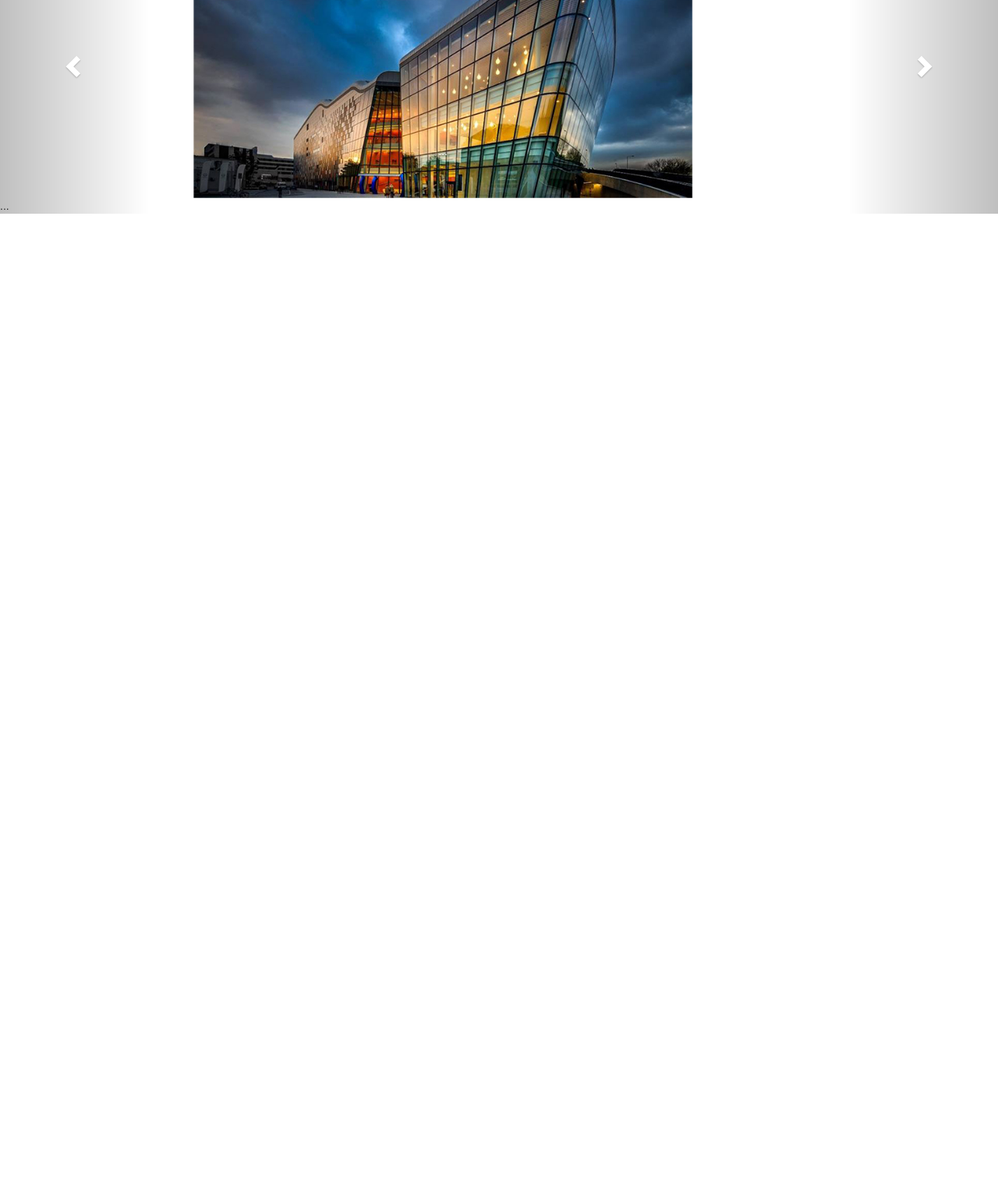
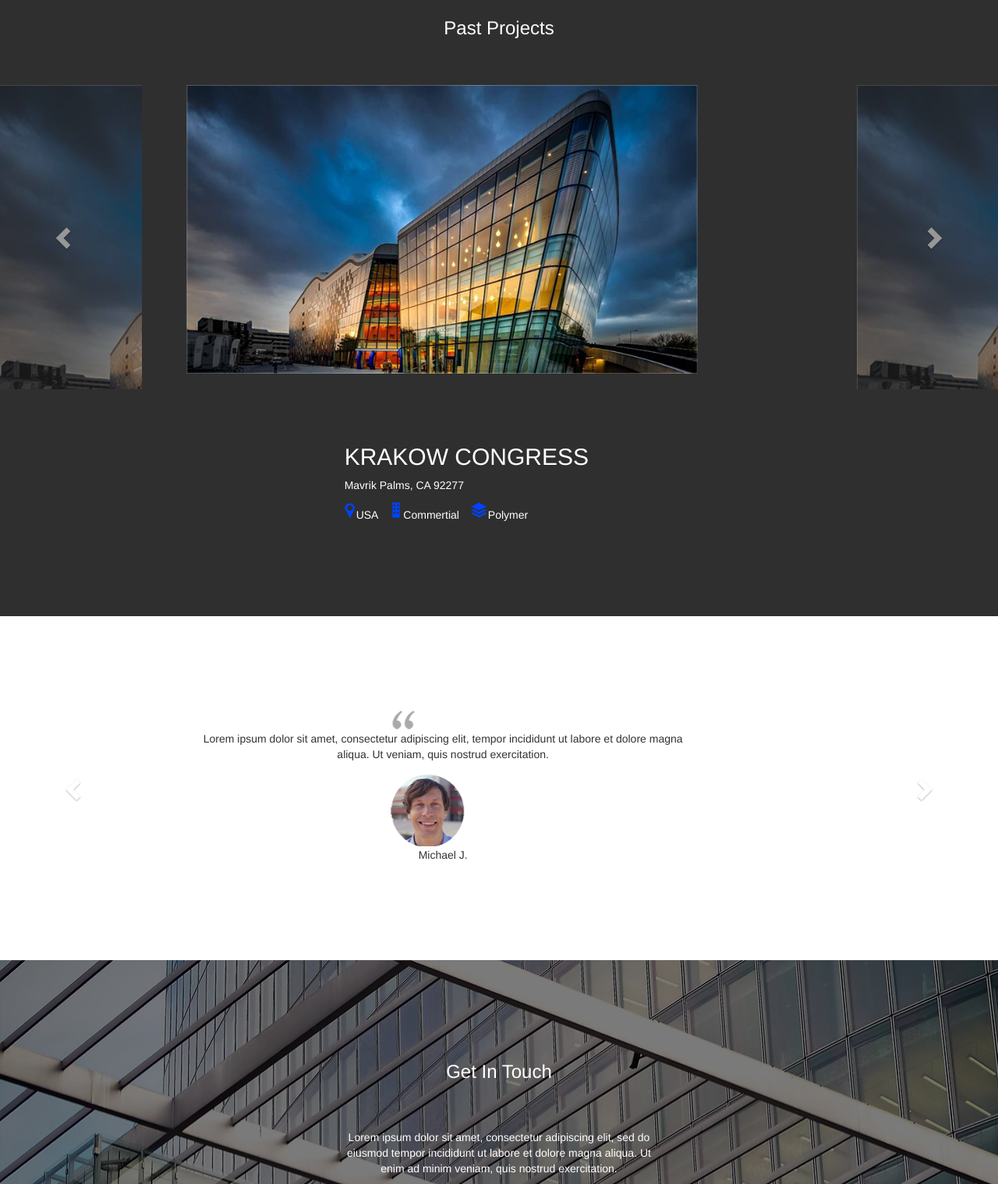
Before and after one commit to Marina-H-S/Mavrik-Home, a plain HTML site: page index.html in a window 1280 px wide. Shown: the part 2555-4073 px from the top of the page at 78% size. Before the commit the page ends 2829 px from the top, so only its background shows below. Drawn offline with Linux system fonts and the light colour scheme; a web font is replaced by a local one.

Commit message:
add coments block

```diff
--- a/css/main.css
+++ b/css/main.css
@@ -163,3 +163,66 @@ nav {
 .item {
 	padding:0 25%;
 }
+/*PAST PROJECTS SECTION*/
+.past_projects {
+	background-color: #2f2f2f;
+	color:#fff;
+	padding: 110px 0 110px 0;
+}
+.past_projects h3{
+	text-align: center;
+	padding-bottom: 50px;
+}
+.past_projects h2{
+	padding-top: 50px;
+}
+
+.past_projects li{
+
+	list-style-type: none;
+text-align: center;
+}
+.past_projects #li1:before{
+	content: url(../img/pointer.png);
+}
+.past_projects #li2:before{
+	content: url(../img/home.png);
+}
+.past_projects #li3:before{
+	content: url(../img/layers.png);
+}
+/*COMENT SECTION*/
+.coments {
+	background-color: #fff;
+	padding: 115px 0 115px 0;
+	text-align: center;
+}
+
+.carousel-control.left {
+	background-image: url(../img/galery.jpg);
+}
+.carousel-control.right {
+	background-image: url(../img/galery.jpg);
+}
+.left_arow.carousel-control.left {
+	background-image: none;
+}
+.right_arow.carousel-control.right {
+	background-image: none;
+}
+.coments .item img {
+	margin-left: 250px;
+}
+/*FORM SECTION*/
+.form_section {
+	background-image: url(../img/fon.png);
+	color: #fff;
+}
+.form_section h3{
+	padding-top: 110px;
+	text-align: center;
+}
+.form_section p{
+	padding-top:50px;
+	text-align: center;
+}
--- a/index.html
+++ b/index.html
@@ -212,16 +212,16 @@
 		</div>
 		<button class="info_btn btn">LEARN MORE</button>
 	</section>
-	<section class="past_projects">
-		<div class="container-fluid">
+	<section>
+		<div class="container-fluid past_projects">
+
 			<div class="row">
+				<div class="col-md-4 col-md-offset-4">
+					<h3>Past Projects</h3>
+				</div>
+
 				<div id="carousel-example-generic" class="carousel slide" data-ride="carousel">
-  <!-- Indicators -->
-  <!-- <ol class="carousel-indicators">
-    <li data-target="#carousel-example-generic" data-slide-to="0" class="active"></li>
-    <li data-target="#carousel-example-generic" data-slide-to="1"></li>
-    <li data-target="#carousel-example-generic" data-slide-to="2"></li>
-  </ol> -->
+
 
   <!-- Wrapper for slides -->
   <div class="carousel-inner" role="listbox">
@@ -238,9 +238,7 @@
       </div>
     </div>
     ...
-  </div>
-
-  <!-- Controls -->
+      <!-- Controls -->
   <a class="left carousel-control" href="#carousel-example-generic" role="button" data-slide="prev">
     <span class="glyphicon glyphicon-chevron-left" aria-hidden="true"></span>
     <span class="sr-only">Previous</span>
@@ -249,10 +247,96 @@
     <span class="glyphicon glyphicon-chevron-right" aria-hidden="true"></span>
     <span class="sr-only">Next</span>
   </a>
+  </div>
+
+
+</div>
+			</div>
+			<div class="col-md-4 col-md-offset-4">
+			<h2>KRAKOW CONGRESS</h2>
+			<p>Mavrik Palms, CA 92277
+</p>
+
+
+</div>
+<div class="col-md-6 col-md-offset-4">
+<ul class="list-inline">
+			<li id="li1">USA</li>
+			<li id="li2">Commertial</li>
+			<li id="li3">Polymer</li>
+		</ul>
+	</div>
+		</div>
+	</section>
+
+	</section>
+	<section class="coments">
+		<div class="container-fluid">
+			<div class="row">
+				<div id="carousel-example-coment" class="carousel slide" data-ride="carousel">
+  <!-- Indicators -->
+  <ol class="carousel-indicators">
+    <li data-target="#carousel-example-coment" data-slide-to="0" class="active"></li>
+    <li data-target="#carousel-example-coment" data-slide-to="1"></li>
+    <li data-target="#carousel-example-coment" data-slide-to="2"></li>
+  </ol>
+
+  <!-- Wrapper for slides -->
+  <div class="carousel-inner" role="listbox">
+    <div class="item active">
+    	<img src="img/smb.png" alt="...">
+    	<p>Lorem ipsum dolor sit amet, consectetur adipiscing elit,
+tempor incididunt ut labore et dolore magna aliqua. Ut
+veniam, quis nostrud exercitation.</p>
+      <img src="img/foto.png" alt="...">
+      <p>Michael J.</p>
+      <div class="carousel-caption">
+
+      </div>
+    </div>
+    <div class="item">
+      <img src="img/smb.png" alt="...">
+    	<p>Lorem ipsum dolor sit amet, consectetur adipiscing elit,
+tempor incididunt ut labore et dolore magna aliqua. Ut
+veniam, quis nostrud exercitation.</p>
+      <img src="img/foto.png" alt="...">
+      <p>Michael J.</p>
+      <div class="carousel-caption">
+
+      </div>
+    </div>
+
+  </div>
+
+  <!-- Controls -->
+  <a class="left carousel-control left_arow" href="#carousel-example-coment" role="button" data-slide="prev">
+    <span class="glyphicon glyphicon-chevron-left" aria-hidden="true"></span>
+    <span class="sr-only">Previous</span>
+  </a>
+  <a class="right carousel-control right_arow" href="#carousel-example-coment" role="button" data-slide="next">
+    <span class="glyphicon glyphicon-chevron-right" aria-hidden="true"></span>
+    <span class="sr-only">Next</span>
+  </a>
 </div>
 			</div>
 		</div>
 	</section>
+	<section>
+		<div class="container-fluid form_section">
+			<div class="row">
+				<div class="col-md-4 col-md-offset-4">
+				<h3>Get In Touch</h3>
+				<p>Lorem ipsum dolor sit amet, consectetur adipiscing elit, sed do eiusmod
+tempor incididunt ut labore et dolore magna aliqua. Ut enim ad minim
+veniam, quis nostrud exercitation.</p>
+	<form action="">
+
+	</form>
+</div>
+			</div>
+		</div>
+	</section>
+
 </body>
 <script>
 	$('.carousel').carousel();
```
Also changed, not shown: img/fon.png (added), img/foto.png (added), img/home.png (added), img/layers.png (added), img/pointer.png (added), img/smb.png (added).
